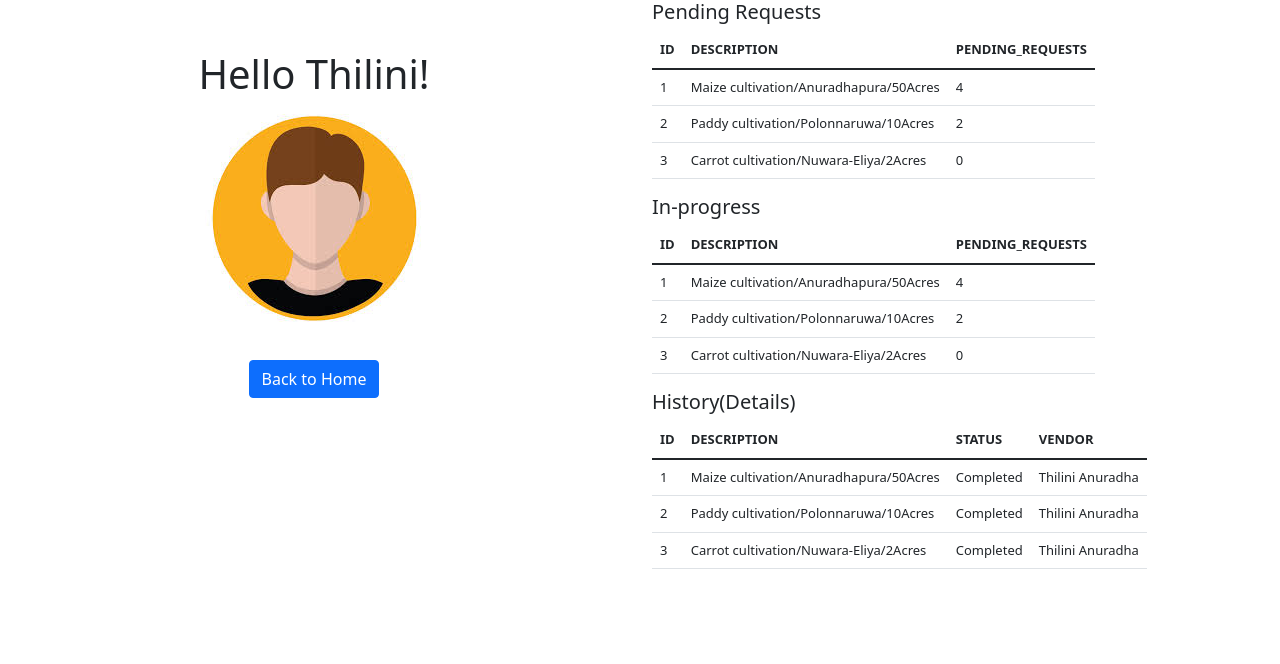
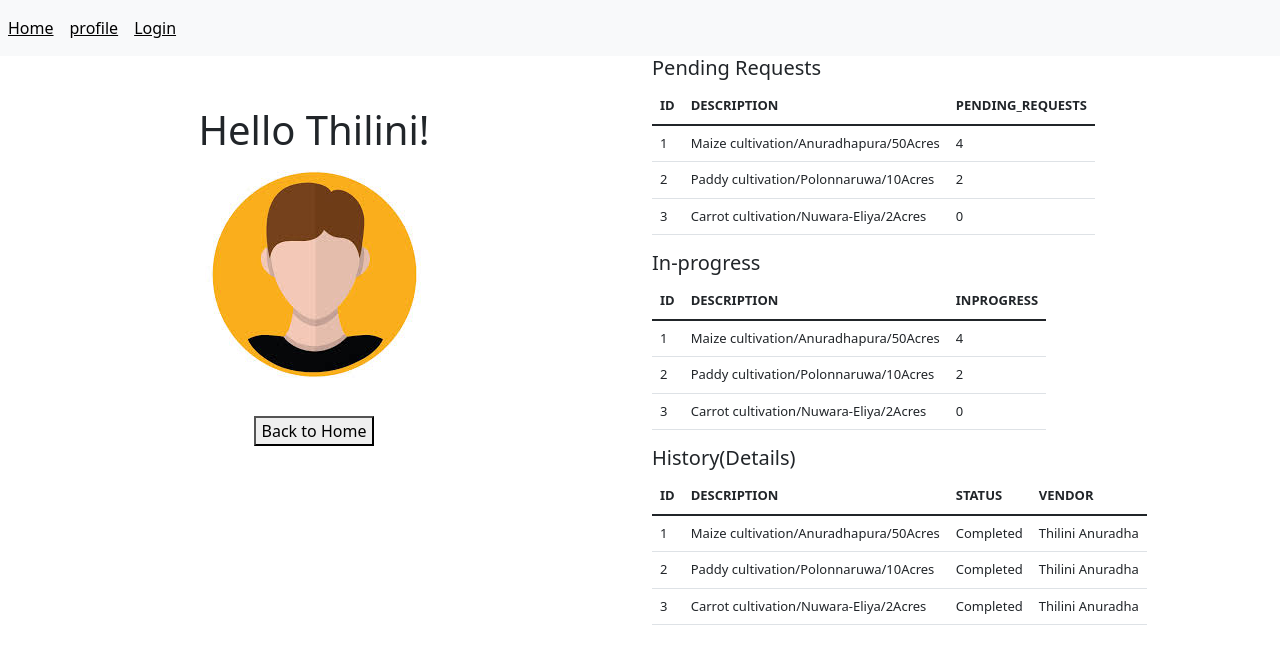
Before and after one commit to thilinianuradha/evisfarm-ui, a React (Create React App) app in the folder evisfarm/: page /Profile in a window 1280 px wide. Shown: the top 664 px of the page. Built offline with nearby package versions, Linux system fonts and the light colour scheme; sample sign-in values are in the browser's storage.

Commit message:
Navbar added

```diff
--- a/evisfarm/package.json
+++ b/evisfarm/package.json
@@ -12,6 +12,7 @@
     "react-dom": "^17.0.2",
     "react-router-dom": "^5.3.0",
     "react-scripts": "5.0.0",
+    "styled-components": "^5.3.3",
     "web-vitals": "^2.1.4"
   },
   "scripts": {
--- a/evisfarm/src/App.js
+++ b/evisfarm/src/App.js
@@ -2,12 +2,17 @@
 import Login from "./Pages/Login";
 import Profile from "./Pages/Profile";
 import Home from "./Pages/Home";
+import Navigation from "./Common components/Navigation";
 
 import {BrowserRouter as Router, Switch, Route, Link} from 'react-router-dom'
 
+
+
 function App() {
   return <Router>
+  <Navigation/>
           <Switch>
+
             <Route exact path="/" component={Home}/>
             <Route exact path="/Login" component={Login}/>
             <Route exact path="/Profile" component={Profile}/>
--- /dev/null
+++ b/evisfarm/src/Common components/Navigation.js
@@ -0,0 +1,21 @@
+import React, { Component } from 'react'
+import { NavLink } from 'react-router-dom'
+import { Navbar , Nav } from 'react-bootstrap'
+
+export default class Navigation extends Component {
+  render() {
+    return (
+      <Navbar bg='light' expand='lg'>
+          <Navbar.Toggle aria-controls='basic-navbar-nav'/>
+          <Navbar.Collapse id='basic-navbar-nav'>
+
+          <Nav>
+              <NavLink className='d-inline p-2 bg-light text-black' to="/">Home</NavLink>
+              <NavLink className='d-inline p-2 bg-light text-black' to="Profile">profile</NavLink>
+              <NavLink className='d-inline p-2 bg-light text-black' to="/Login">Login</NavLink>
+          </Nav>
+          </Navbar.Collapse>
+      </Navbar>
+    )
+  }
+}
--- a/evisfarm/src/Pages/Home.js
+++ b/evisfarm/src/Pages/Home.js
@@ -5,6 +5,7 @@ import './Home.css'
 export default class Home extends Component {
   render() {
     return (
+
       <div className='home'>
  <h1 className='h1'>EvisFarm</h1>
  <h2 className='h2'>Welcome to home page!</h2>
--- a/evisfarm/src/Pages/Profile.css
+++ b/evisfarm/src/Pages/Profile.css
@@ -27,6 +27,4 @@ img {
 button{
     text-align: center;
     margin: auto;
-
-
 }
--- a/evisfarm/src/Pages/Profile.js
+++ b/evisfarm/src/Pages/Profile.js
@@ -15,12 +15,12 @@ const colNames = ['Id','Description','Pending_Requests']
 
 
 const list2 = [
-  {id:1, Description:"Maize cultivation/Anuradhapura/50Acres", Pending_Requests: 4},
-  {id:2, Description:"Paddy cultivation/Polonnaruwa/10Acres", Pending_Requests: 2},
-  {id:3, Description:"Carrot cultivation/Nuwara-Eliya/2Acres", Pending_Requests: 0},
+  {id:1, Description:"Maize cultivation/Anuradhapura/50Acres", Inprogress: 4},
+  {id:2, Description:"Paddy cultivation/Polonnaruwa/10Acres", Inprogress: 2},
+  {id:3, Description:"Carrot cultivation/Nuwara-Eliya/2Acres", Inprogress: 0},
 ]
 
-const colNames2 = ['Id','Description','Pending_Requests']
+const colNames2 = ['Id','Description','Inprogress']
 
 const list3 = [
   {id:1, Description:"Maize cultivation/Anuradhapura/50Acres", Status: "Completed" , Vendor:"Thilini Anuradha"},
@@ -56,7 +56,7 @@ constructor(props){
              <img src={Image1} alt=''/> <br/>
                <Link to ="/">
                <div class="col-md-12 text-center">
-                  <button type="button" class="btn btn-primary">
+                  <button type="button" >
                       Back to Home
                   </button>
                   </div>
@@ -64,9 +64,9 @@ constructor(props){
            </div>
            <div className='col column2 Table1'>
 
-             <div><h5>Pending Requests</h5><Table1 list={list} colNames={colNames}/></div>
-             <div><h5>In-progress</h5><Table1 list={list2} colNames={colNames2}/></div>
-             <div><h5>History(Details)</h5><Table1 list={list3} colNames={colNames3}/></div>
+             <div className='table_list'><h5>Pending Requests</h5><Table1 list={list} colNames={colNames}/></div>
+             <div className='table_list'><h5>In-progress</h5><Table1 list={list2} colNames={colNames2}/></div>
+             <div className='table_list'><h5>History(Details)</h5><Table1 list={list3} colNames={colNames3}/></div>
            </div>
         </div>
     )
```
Also changed, not shown: 1 other file (tests, documents, lock files or other folders).
